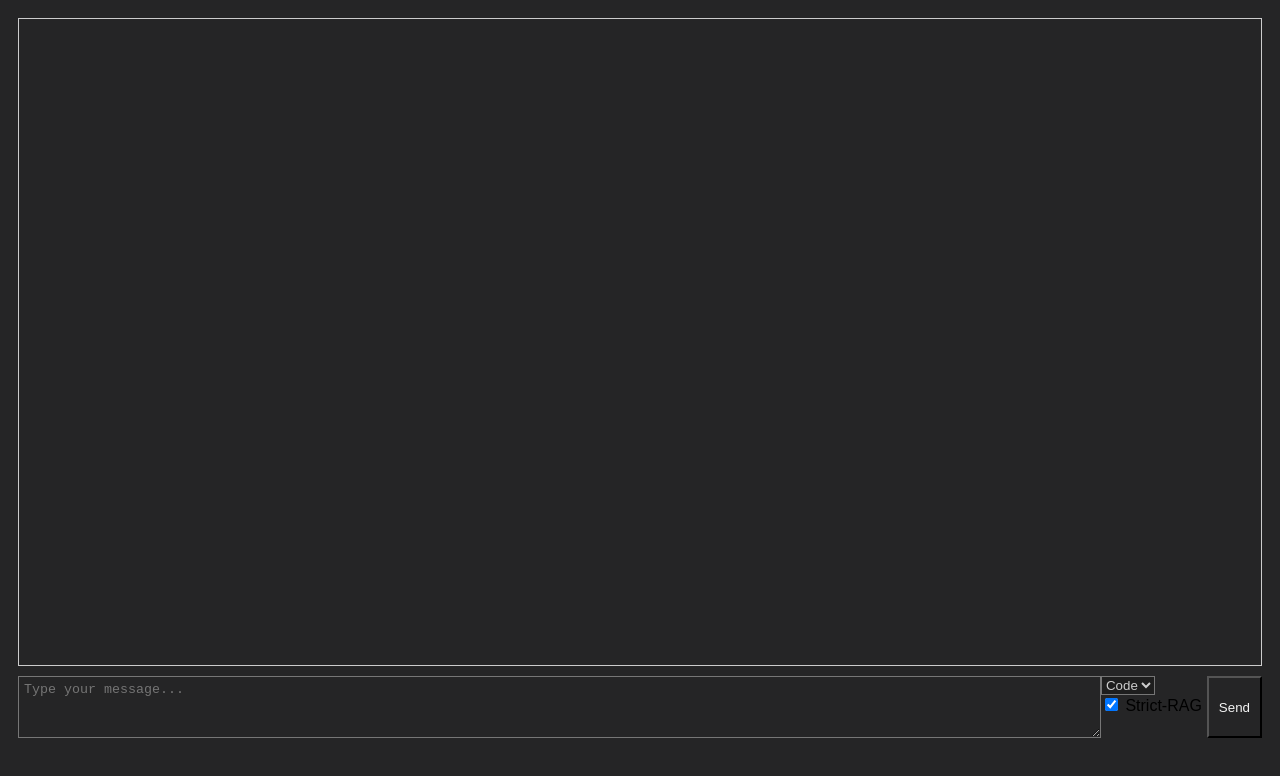
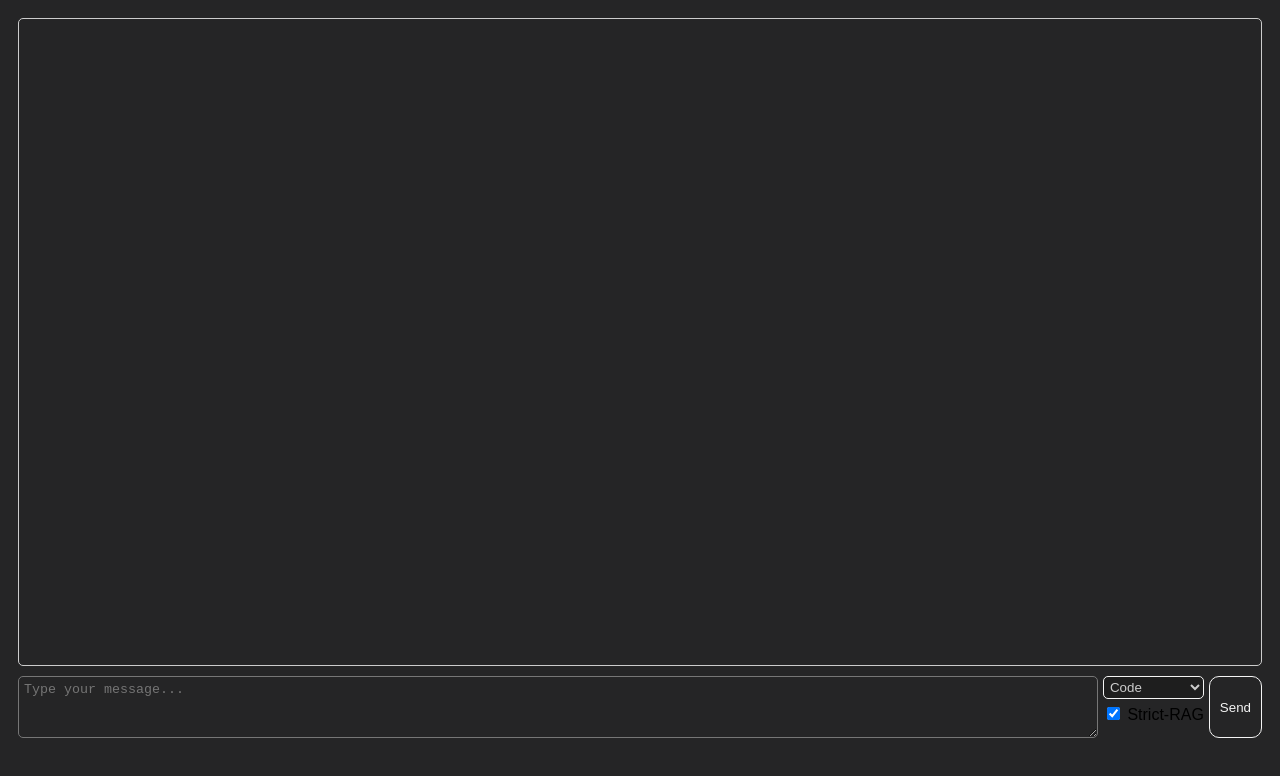
Before and after one commit to yhwng/ariA11y, a website: page src/chat.html in a window 1280 px wide. Drawn offline with nearby package versions, Linux system fonts and the light colour scheme.

Commit message:
minor ui update

```diff
--- a/src/chat.html
+++ b/src/chat.html
@@ -21,6 +21,7 @@
         border: 1px solid #ccc;
         padding: 10px;
         margin-bottom: 10px;
+        border-radius: 5px;
       }
       .message {
         border-radius: 5px;
@@ -44,11 +45,39 @@
         color: rgb(244, 244, 244);
       }
       .chat-input button {
+        border: solid rgb(244, 244, 244);
+        border-width: 1px;
+        border-radius: 10px;
         padding: 5px 10px;
         margin-left: 5px;
         background-color: #252526;
         color: rgb(244, 244, 244);
       }
+
+      .options {
+        display: flex;
+        flex-direction: column;
+        gap: 5px;
+        padding-left: 5px;
+        border-radius: 5px;
+      }
+
+      .selectpicker {
+        background-color: #252526;
+        padding: 2px;
+        border: solid rgb(244, 244, 244);
+        border-width: 1px;
+        border-radius: 5px;
+      }
+
+      .form-check {
+        align-items: center;
+      }
+
+      #chatInput {
+        border-radius: 5px;
+      }
+
       .loading {
         font-size: 0.9em;
         color: gray;
```
